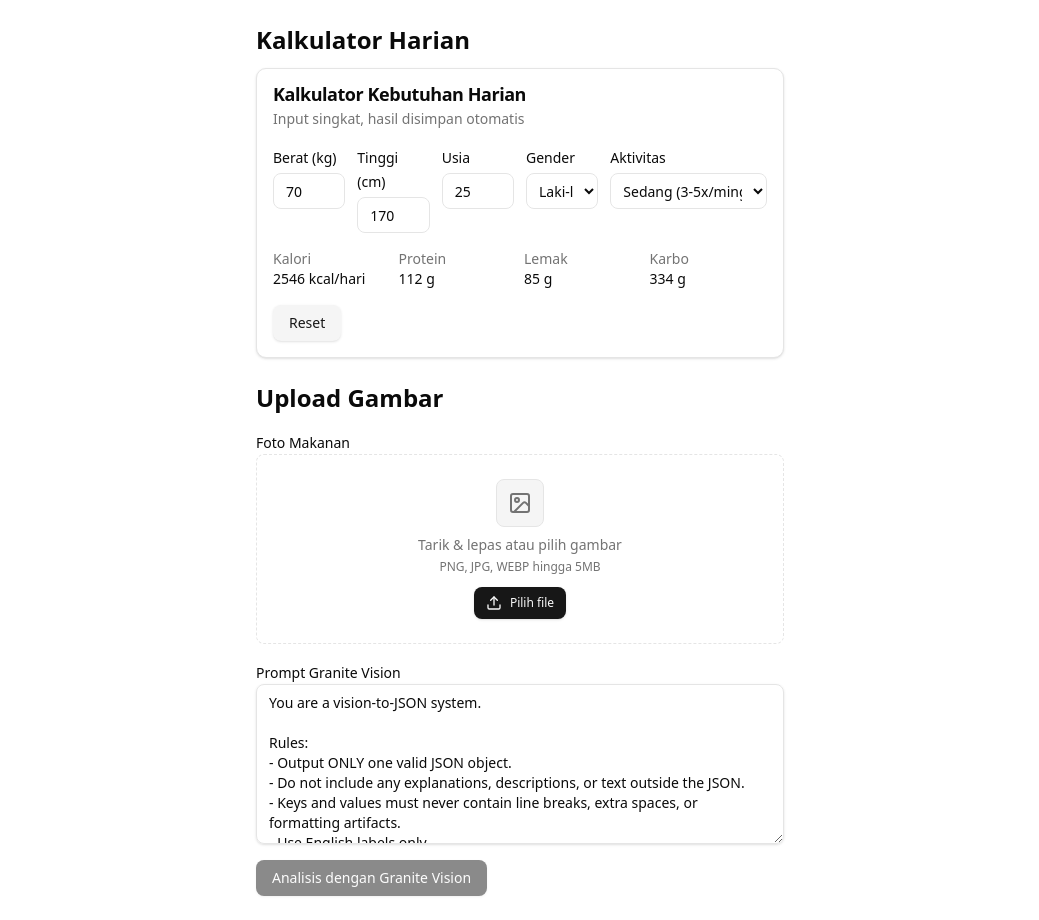
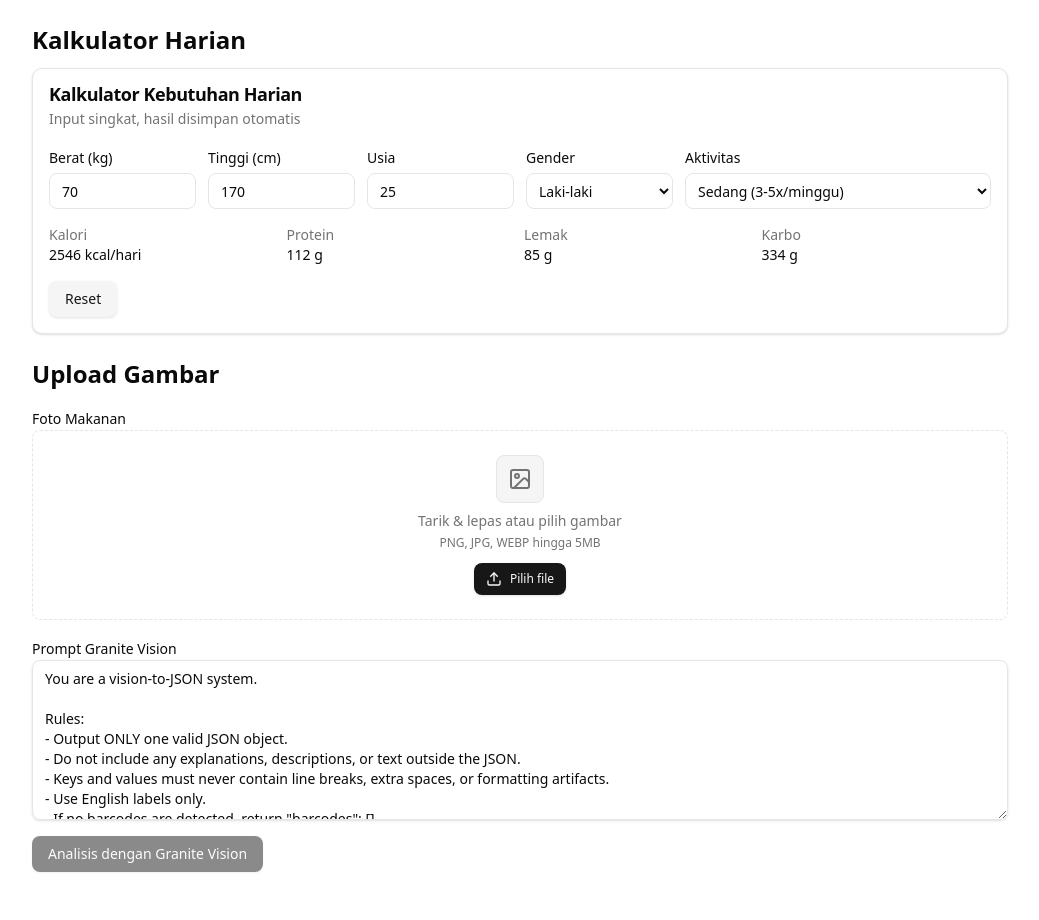
Before and after one commit to Derajatul/nutri-snap, a Next.js app: page / in a window 1280 px wide. Shown: the whole page, without its empty margins (120-1159 px from the left). After the commit the page ends 896 px from the top, so only its background shows below. Built offline with nearby package versions, Linux system fonts and the light colour scheme.

Commit message:
fix: update layout for Home component to improve responsiveness

```diff
--- a/app/page.tsx
+++ b/app/page.tsx
@@ -3,7 +3,7 @@ import { MacroCalculator } from "@/components/macro-calculator";
 
 export default function Home() {
   return (
-    <main className="mx-auto max-w-xl p-6 space-y-6">
+  <main className="mx-auto w-full max-w-3xl lg:max-w-5xl p-6 space-y-6">
       <div>
         <h1 className="mb-3 text-2xl font-semibold">Kalkulator Harian</h1>
         <MacroCalculator />
```
